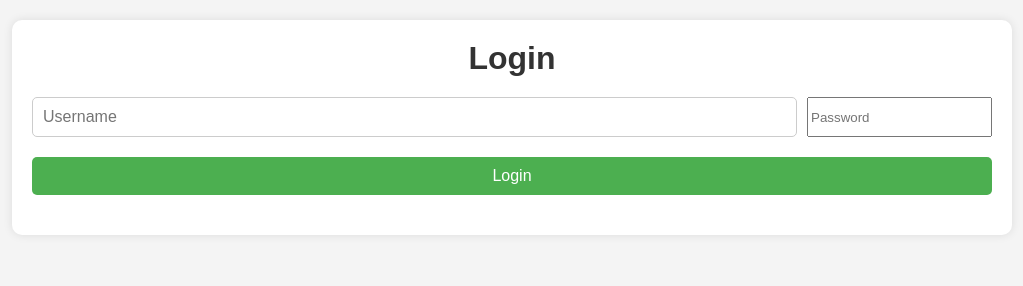
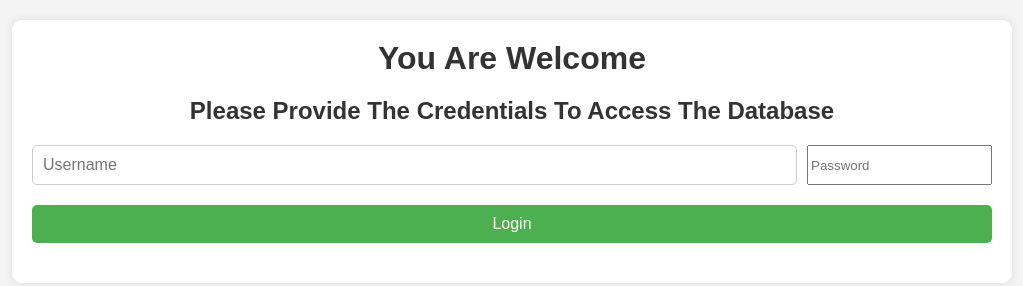
Before and after one commit to Mensah04/TOP_DB, a website: page public/login.html in a window 1280 px wide. Shown: the whole page, without its empty margins (128-1151 px from the left). Drawn offline with nearby package versions, Linux system fonts and the light colour scheme.

Commit message:
Update login.html

```diff
--- a/public/login.html
+++ b/public/login.html
@@ -9,7 +9,8 @@
 </head>
 <body>
     <div class="container">
-        <h1>Login</h1>
+        <h1>You Are Welcome</h1>
+         <h2>Please Provide The Credentials To Access The Database</h2>
 <form action="/api/login" method="POST">
         <input type="text" name="username" placeholder="Username" />
         <input type="password" name="password" placeholder="Password" />
```
